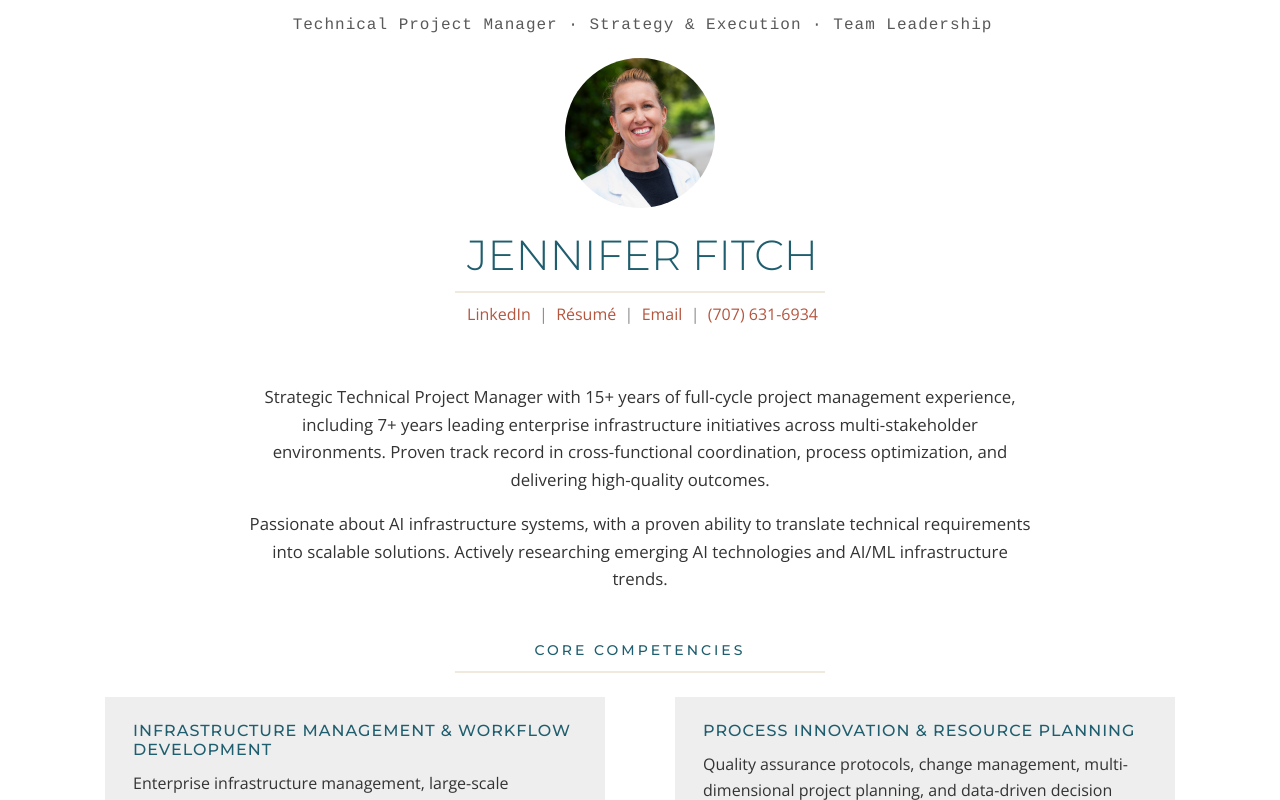
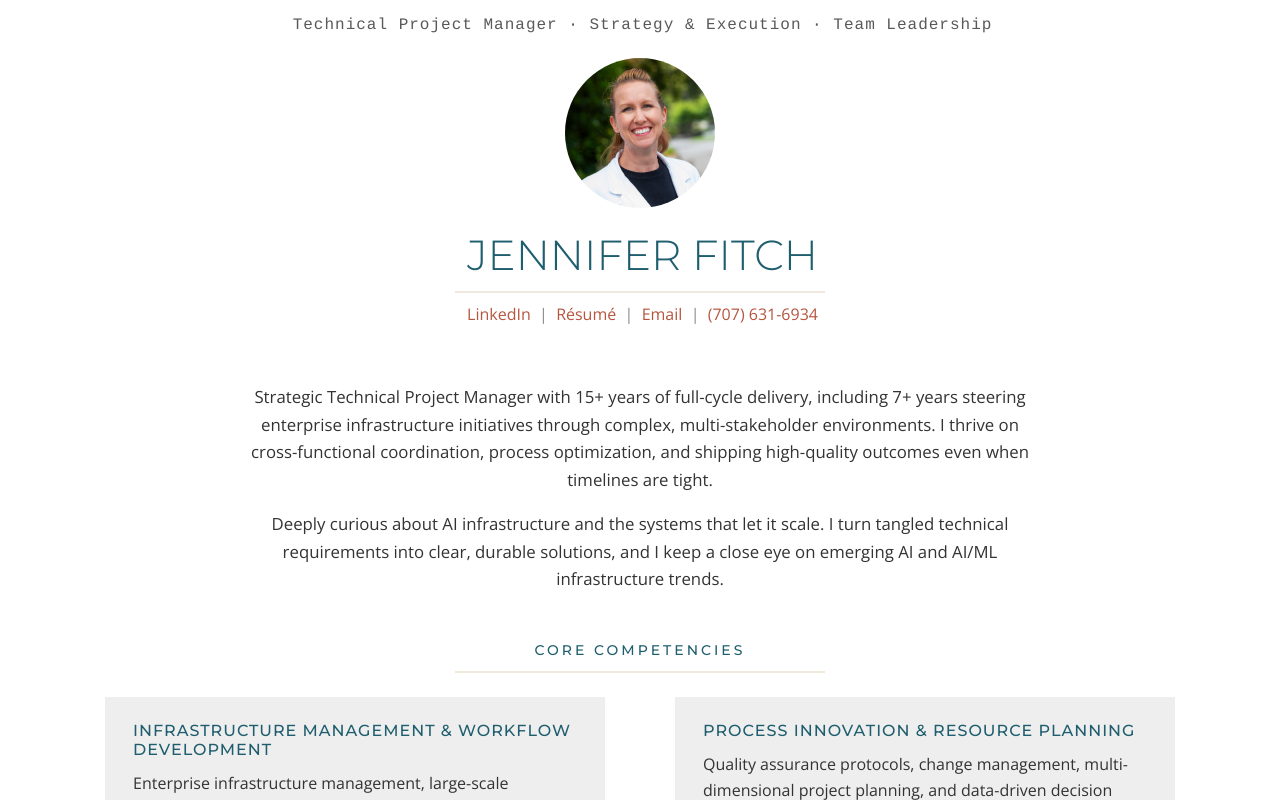
Before and after one commit to jen-fitch/next, a Next.js app: page / in a window 1280 px wide. Shown: the top 800 px of the page. Built offline with nearby package versions, Linux system fonts and the light colour scheme.

Commit message:
docs: update intro with human voice guidelines
Remove em dashes and prepare for next section.

Co-authored-by: Jennifer Fitch <13577984+jen-fitch@users.noreply.github.com>

```diff
--- a/pages/index.js
+++ b/pages/index.js
@@ -51,15 +51,15 @@ export default function Portfolio() {
             <main id="main" className={Layout.main}>
                 <section className={Resume.summary}>
                     <p>
-                        Strategic Technical Project Manager with 15+ years of full-cycle project management
-                        experience, including 7+ years leading enterprise infrastructure initiatives across
-                        multi-stakeholder environments. Proven track record in cross-functional coordination,
-                        process optimization, and delivering high-quality outcomes.
+                        Strategic Technical Project Manager with 15+ years of full-cycle delivery, including
+                        7+ years steering enterprise infrastructure initiatives through complex, multi-stakeholder
+                        environments. I thrive on cross-functional coordination, process optimization, and
+                        shipping high-quality outcomes even when timelines are tight.
                     </p>
                     <p>
-                        Passionate about AI infrastructure systems, with a proven ability to translate technical
-                        requirements into scalable solutions. Actively researching emerging AI technologies and
-                        AI/ML infrastructure trends.
+                        Deeply curious about AI infrastructure and the systems that let it scale. I turn tangled
+                        technical requirements into clear, durable solutions, and I keep a close eye on emerging
+                        AI and AI/ML infrastructure trends.
                     </p>
                 </section>
 
```
